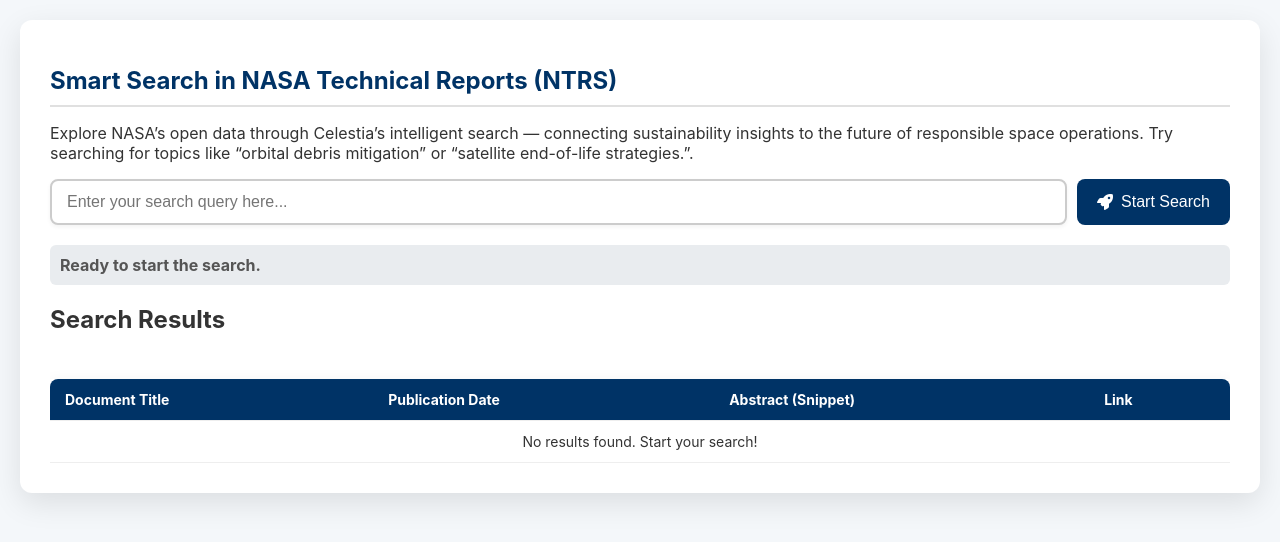
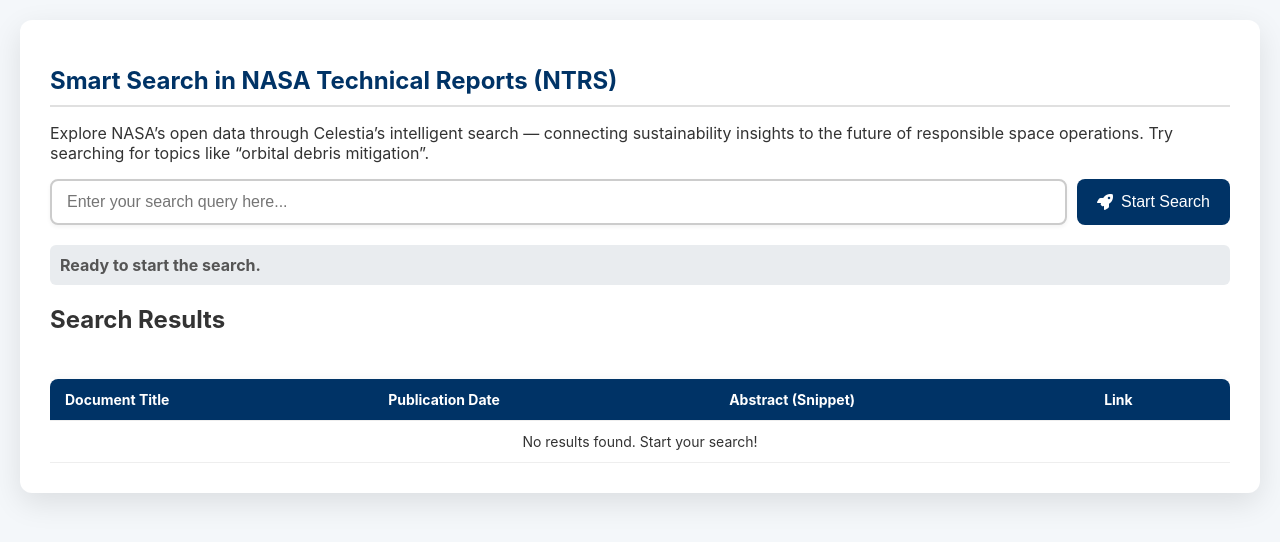
Before and after one commit to 4M4R1LD0P/celestia, a plain HTML site: page index.html in a window 1280 px wide. Drawn offline with nearby package versions, Linux system fonts and the light colour scheme.

Commit message:
Update index.html

```diff
--- a/index.html
+++ b/index.html
@@ -219,7 +219,7 @@
 <body>
     <div id="appContainer">
         <h1>Smart Search in NASA Technical Reports (NTRS)</h1>
-        <p>Explore NASA’s open data through Celestia’s intelligent search — connecting sustainability insights to the future of responsible space operations. Try searching for topics like “orbital debris mitigation” or “satellite end-of-life strategies.”.</p>
+        <p>Explore NASA’s open data through Celestia’s intelligent search — connecting sustainability insights to the future of responsible space operations. Try searching for topics like “orbital debris mitigation”.</p>
 
         <div id="searchContainer">
             <input type="text" id="userInput" placeholder="Enter your search query here..." required>
```
